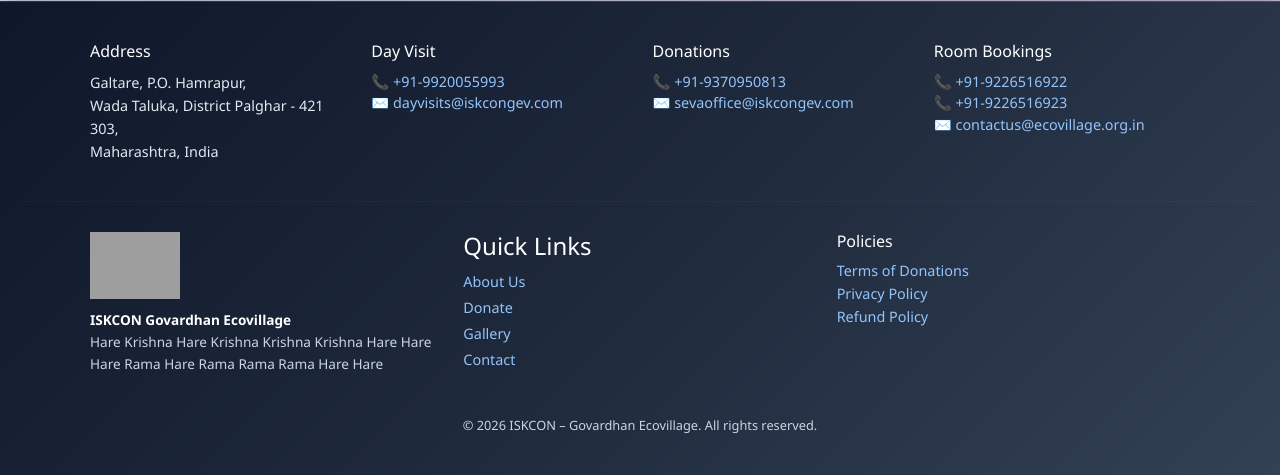
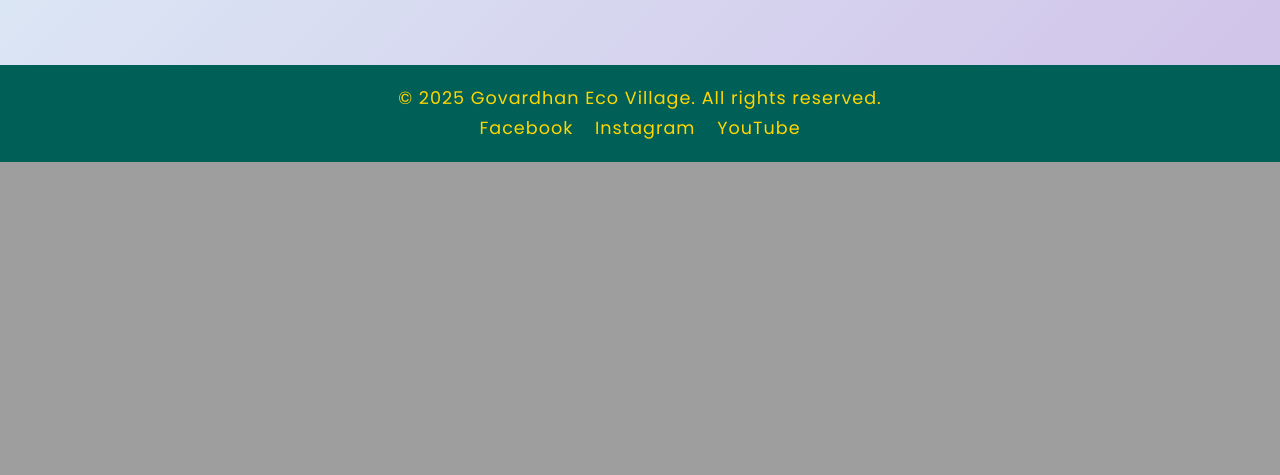
Before and after one commit to patilkinnari53-sketch/krishna, a PHP site: page / in a window 1280 px wide. Shown: the part 3790-4265 px from the top of the page. After the commit the page ends 3952 px from the top, so only its background shows below. Run offline with PHP 8.4, Linux system fonts and the light colour scheme; grey boxes are pictures that could not be loaded.

Commit message:
Update index.php

```diff
--- a/index.php
+++ b/index.php
@@ -1,5 +1,3 @@
-<?php session_start(); ?>
-
 <!DOCTYPE html>
 <html lang="en">
 <head>
@@ -955,7 +953,25 @@ html, body {
 <img src="https://img1.picmix.com/output/stamp/normal/8/8/4/6/1636488_6de2b.png" id="flying-feather" alt="Peacock Feather">
 
 
-<?php include ('header.php') ?>
+<!-- Header included (static placeholder since PHP include is removed) -->
+<header>
+  <nav class="navbar navbar-expand-lg navbar-dark">
+    <div class="container">
+      <a class="navbar-brand" href="#">Govardhan Eco Village</a>
+      <button class="navbar-toggler" type="button" data-bs-toggle="collapse" data-bs-target="#navbarNav">
+        <span class="navbar-toggler-icon"></span>
+      </button>
+      <div class="collapse navbar-collapse" id="navbarNav">
+        <ul class="navbar-nav ms-auto">
+          <li class="nav-item"><a class="nav-link active" href="#home">Home</a></li>
+          <li class="nav-item"><a class="nav-link" href="#about-gev">About</a></li>
+          <li class="nav-item"><a class="nav-link" href="#daily-activities">Timings</a></li>
+          <li class="nav-item"><a class="nav-link" href="#contact">Contact</a></li>
+        </ul>
+      </div>
+    </div>
+  </nav>
+</header>
 
   <!-- Home Section (Carousel) -->
   <section id="home" style="background-color: #005f56; padding-bottom: 0px;">
@@ -1419,6 +1435,16 @@ document.addEventListener('mousemove', function(e) {
   });
 </script>
 
-<?php include ('footer.php') ?>
+<!-- Footer included (static placeholder since PHP include is removed) -->
+<footer class="footer-long">
+  <div class="container text-center">
+    <p class="mb-1">© 2025 Govardhan Eco Village. All rights reserved.</p>
+    <div class="social-icons">
+      <a href="#" class="text-gold mx-2">Facebook</a>
+      <a href="#" class="text-gold mx-2">Instagram</a>
+      <a href="#" class="text-gold mx-2">YouTube</a>
+    </div>
+  </div>
+</footer>
 </body>
 </html>
```
